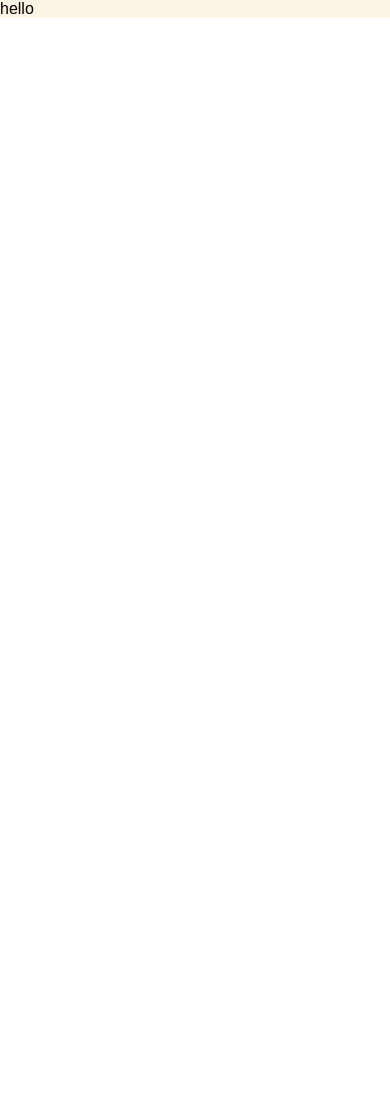
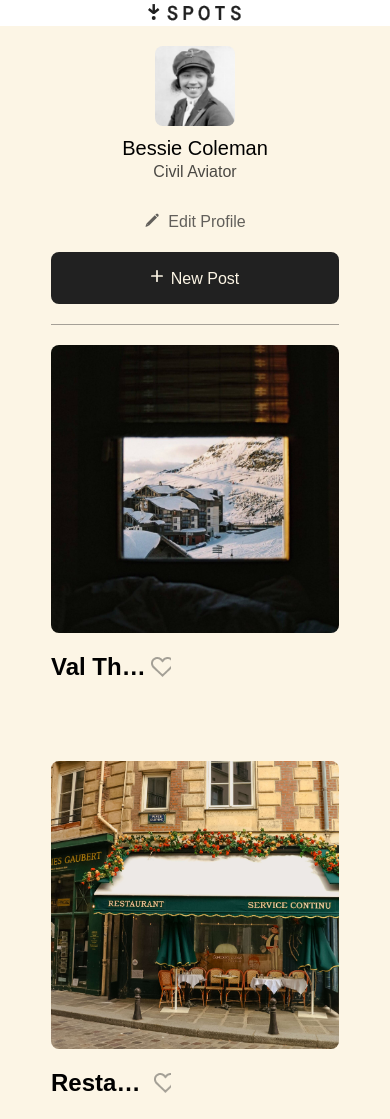
Before and after one commit to dalexan9/se_project_spots, a plain HTML site: page index.html in a window 390 px wide. Shown: the top 1119 px of the page. Before the commit the page ends 844 px from the top, so only its background shows below. Drawn offline with Linux system fonts and the light colour scheme; a web font is replaced by a local one.

Commit message:
new cmmit for my project

```diff
--- /dev/null
+++ b/blocks/card.css
@@ -0,0 +1,53 @@
+.card {
+  max-width: 413px;
+  padding-top: 20px;
+}
+
+.card__content {
+  display: flex;
+  justify-content: space-between;
+  align-items: center;
+  text-overflow: ellipsis;
+  white-space: nowrap;
+  overflow: hidden;
+  max-width: 413px;
+}
+
+.card__title {
+  text-overflow: ellipsis;
+  white-space: nowrap;
+  overflow: hidden;
+  max-width: 413px;
+}
+
+.card__image {
+  height: 413px;
+  width: 100%;
+  object-fit: cover;
+  display: block;
+  border-radius: 8px;
+}
+
+.card__like-button {
+  background-image: url(../images/heart.png);
+  width: 23px;
+  height: 20px;
+  border: none;
+  background-color: transparent;
+  opacity: 40%;
+  transition: opacity 5s;
+}
+
+.card__like-button:hover {
+  opacity: 100%;
+}
+
+@media screen and (max-width: 627px) {
+  .card__image {
+    height: 288px;
+  }
+
+  .card__content {
+    max-width: 120px;
+  }
+}
--- /dev/null
+++ b/blocks/cards.css
@@ -0,0 +1,15 @@
+.cards__list {
+  list-style-type: none;
+  padding: 0;
+  margin: 0;
+  display: grid;
+  grid-template-columns: repeat(auto-fit, 413px);
+  justify-content: center;
+  gap: 40px 20px;
+}
+
+@media screen and (max-width: 627px) {
+  .cards__list {
+    grid-template-columns: repeat(auto-fit, 288px);
+  }
+}
--- /dev/null
+++ b/blocks/content.css
@@ -0,0 +1,3 @@
+.content {
+  padding: 0 20px;
+}
--- /dev/null
+++ b/blocks/footer.css
@@ -0,0 +1,15 @@
+.footer {
+  border-top: 1px solid rgba(33, 33, 33, 0.4);
+}
+
+.footer__copyright {
+  font-family: "poppins", Arial, Helvetica, sans-serif;
+  font-weight: 400;
+  line-height: 1;
+  font-size: 16px;
+  color: #212121;
+  opacity: 0.7;
+  display: flex;
+  justify-content: center;
+  padding: 60px 0;
+}
--- /dev/null
+++ b/blocks/header.css
@@ -0,0 +1,11 @@
+.header {
+  background-color: white;
+  padding: 0 10px;
+  display: flex;
+  justify-content: center;
+}
+
+.header__logo {
+  width: 94px;
+  height: 26px;
+}
--- a/blocks/pages.css
+++ b/blocks/pages.css
@@ -1,4 +1,10 @@
 .page {
   background-color: #fcf5e5;
   font-family: "poppins", Arial, Helvetica, sans-serif;
+  min-height: 100vh;
 }
+
+.page__section {
+  max-width: 1280px;
+  margin: 0 auto;
+}
--- /dev/null
+++ b/blocks/profile.css
@@ -0,0 +1,129 @@
+.profile {
+  display: flex;
+  padding: 34px 0 20px;
+  border-bottom: 1px solid rgba(33, 33, 33, 0.4);
+  font-family: "poppins", Arial, Helvetica, sans-serif;
+  font-weight: 500;
+  line-height: 100%;
+  font-size: 16px;
+}
+
+.profile__avatar {
+  margin-right: 20px;
+  border-radius: 8px;
+  height: 190px;
+  width: 190px;
+}
+
+.profile__column {
+  display: flex;
+  flex-direction: column;
+}
+
+.profile__edit-button {
+  margin-top: auto;
+  border: none;
+  background-color: transparent;
+  opacity: 0.7;
+  display: flex;
+  gap: 8px;
+  color: #212121;
+  transition: opacity 1s;
+}
+
+.profile__edit-button:hover {
+  opacity: 1;
+}
+
+.profile__name {
+  margin: 0 0 12px;
+  font-weight: 500;
+  font-size: 32px;
+  line-height: 1;
+  font-family: "poppins", Arial, Helvetica, sans-serif;
+  display: -webkit-box;
+  overflow: hidden;
+  text-overflow: ellipsis;
+  -webkit-line-clamp: 3;
+  -webkit-box-orient: vertical;
+  min-width: 420px;
+}
+
+.profile__description {
+  margin: 0;
+  font-weight: 500;
+  font-size: 16px;
+  line-height: 1;
+  opacity: 0.7;
+  font-family: "poppins", Arial, Helvetica, sans-serif;
+  display: -webkit-box;
+  overflow: hidden;
+  text-overflow: ellipsis;
+  -webkit-line-clamp: 3;
+  -webkit-box-orient: vertical;
+  max-width: 420px;
+}
+
+.profile__post-button {
+  margin-left: auto;
+  margin-top: auto;
+  background-color: #212121;
+  color: #fcf5e5;
+  width: 149px;
+  height: 52px;
+  border: none;
+  border-radius: 8px;
+  padding: 18px 0 32px;
+  display: flex;
+  justify-content: center;
+  gap: 8px;
+  transition: opacity 1s;
+}
+
+.profile__post-button:hover {
+  opacity: 0.8;
+}
+
+.profile__post-button img {
+  margin: 0;
+  width: 12px;
+  height: 12px;
+}
+@media screen and (max-width: 627px) {
+  .profile {
+    flex-direction: column;
+    max-width: 288px;
+    align-items: center;
+    text-align: center;
+    padding-top: 20px;
+  }
+
+  .profile__avatar {
+    margin: 0 0 12px;
+    height: 80px;
+    width: 80px;
+  }
+
+  .profile__name {
+    font-size: 20px;
+    margin: 0 0 6px;
+  }
+
+  .profile__description {
+    margin: 0 0 32px;
+  }
+
+  .profile__column {
+    margin: 0 0 20px;
+  }
+
+  .profile__post-button {
+    margin: 0;
+    width: 100%;
+  }
+
+  .profile__edit-button {
+    display: flex;
+    justify-content: center;
+  }
+}
--- a/index.html
+++ b/index.html
@@ -4,7 +4,7 @@
     <meta charset="UTF-8" />
     <meta name="viewport" content="width=device-width, initial-scale=1.0" />
     <meta name="description" content="A photo sharing website" />
-    <meta name="aurthor" content="Danna Malave" />
+    <meta name="author" content="Danna Malave" />
     <meta name="keywords" content="share, photos, upload" />
     <link rel="stylesheet" href="./pages/index.css" />
     <link rel="shortcut icon" href="favicon.ico" type="image/x-icon" />
@@ -13,12 +13,101 @@
   </head>
   <body>
     <div class="page">
-      <header class="header"></header>
+      <header class="header">
+        <img src="./images/Logo.svg" alt="header logo" class="header__logo" />
+      </header>
       <main class="content">
-        <section class="profile">hello</section>
-        <section class="cards"></section>
+        <section class="profile page__section">
+          <img
+            src="./images/avatar.jpg"
+            alt="Bessie Coleman"
+            class="profile__avatar"
+          />
+          <div class="profile__column">
+            <h1 class="profile__name">Bessie Coleman</h1>
+            <p class="profile__description">Civil Aviator</p>
+            <button type="button" class="profile__edit-button">
+              <img src="./images/pencil.svg.svg" alt="pencil img" />Edit Profile
+            </button>
+          </div>
+          <button type="button" class="profile__post-button">
+            <img src="./images/plus.svg" alt="plus img" /> New Post
+          </button>
+        </section>
+        <section class="cards page__section">
+          <ul class="cards__list">
+            <li class="card">
+              <img
+                src="./images/1-photo-by-moritz-feldmann-from-pexels.jpg"
+                alt="Val Thorens"
+                class="card__image"
+              />
+              <div class="card__content">
+                <h2 class="card__title">Val Thorens</h2>
+                <button type="button" class="card__like-button"></button>
+              </div>
+            </li>
+            <li class="card">
+              <img
+                src="./images/2-photo-by-ceiline-from-pexels.jpg"
+                alt="Restaurant Terrace"
+                class="card__image"
+              />
+              <div class="card__content">
+                <h2 class="card__title">Restaurant Terrace</h2>
+                <button type="button" class="card__like-button"></button>
+              </div>
+            </li>
+            <li class="card">
+              <img
+                src="./images/3-photo-by-tubanur-dogan-from-pexels.jpg"
+                alt="An outdoor cafe"
+                class="card__image"
+              />
+              <div class="card__content">
+                <h2 class="card__title">An outdoor cafe</h2>
+                <button type="button" class="card__like-button"></button>
+              </div>
+            </li>
+            <li class="card">
+              <img
+                src="./images/4-photo-by-maurice-laschet-from-pexels.jpg"
+                alt="A very long bridge, over the forest"
+                class="card__image"
+              />
+              <div class="card__content">
+                <h2 class="card__title">A very long bridge, over the forest</h2>
+                <button type="button" class="card__like-button"></button>
+              </div>
+            </li>
+            <li class="card">
+              <img
+                src="./images/5-photo-by-van-anh-nguyen-from-pexels.jpg"
+                alt="Tunnel with morning light"
+                class="card__image"
+              />
+              <div class="card__content">
+                <h2 class="card__title">Tunnel with morning light</h2>
+                <button type="button" class="card__like-button"></button>
+              </div>
+            </li>
+            <li class="card">
+              <img
+                src="./images/6-photo-by-moritz-feldmann-from-pexels.jpg"
+                alt="Mountain house"
+                class="card__image"
+              />
+              <div class="card__content">
+                <h2 class="card__title">Mountain house</h2>
+                <button type="button" class="card__like-button"></button>
+              </div>
+            </li>
+          </ul>
+        </section>
       </main>
-      <footer class="footer"></footer>
+      <footer class="footer">
+        <p class="footer__copyright">2025 &copy; spots</p>
+      </footer>
     </div>
   </body>
 </html>
--- a/pages/index.css
+++ b/pages/index.css
@@ -1,3 +1,9 @@
 @import url(../vendor/normalize.css);
+@import url(../blocks/pages.css);
+@import url(../blocks/header.css);
+@import url(../blocks/profile.css);
+@import url(../blocks/content.css);
+@import url(../blocks/cards.css);
+@import url(../blocks/card.css);
+@import url(../blocks/footer.css);
 @import url(../vendor/fonts.css);
-@import url(../blocks/pages.css);
```
Also changed, not shown: images/Logo.svg (added), images/heart.png (added), images/pencil.svg.svg (added), images/plus.svg (added), 1 other file.
